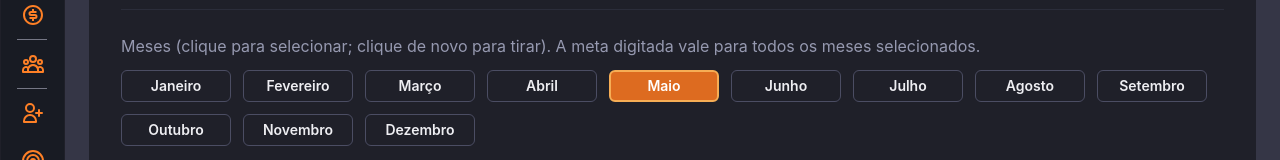
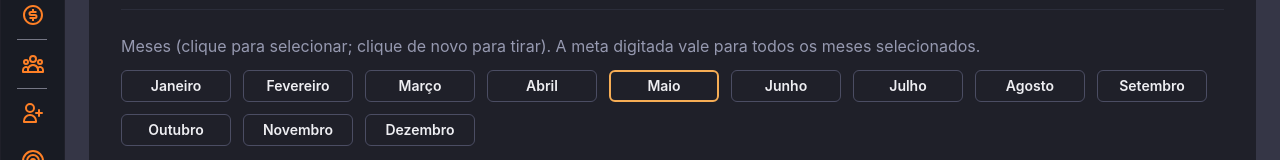
Before and after one commit to andreaalves/ESF-WEB-VALEZA, a React (Create React App) app: page /cadastro/meta in a window 1280 px wide. Shown: the part 304-464 px from the top of the page. Built offline with nearby package versions, Linux system fonts and the light colour scheme; no server answers; sample sign-in values are in the browser's storage.

Commit message:
ajuste metas

```diff
--- a/src/pages/CreateMeta/index.tsx
+++ b/src/pages/CreateMeta/index.tsx
@@ -146,8 +146,10 @@ export const CreateMeta = () => {
   const [vendedoresSel, setVendedoresSel] = useState<string[]>([]);
   const [ano, setAno] = useState(anoAtual);
   // Meses selecionados (clicar alterna). A meta editada vale para todos eles.
+  // Começa VAZIO p/ editar só o mês em foco — evita gravar o valor em vários
+  // meses sem querer (a multi-seleção é opcional, clicando os meses desejados).
   // mesFoco é o mês cujos dados estão sendo exibidos no painel de edição.
-  const [mesesSel, setMesesSel] = useState<number[]>([mesCorrente]);
+  const [mesesSel, setMesesSel] = useState<number[]>([]);
   const [mesFoco, setMesFoco] = useState(mesCorrente);
   const [salvando, setSalvando] = useState(false);
 
@@ -191,7 +193,7 @@ export const CreateMeta = () => {
     const anoQ = Number(q.get('ano'));
     const anoSel = anoQ || anoAtual;
     if (anoQ) setAno(anoQ);
-    setMesesSel([mesCorrente]);
+    setMesesSel([]);
     setMesFoco(mesCorrente);
 
     api
--- a/src/pages/PainelMetas/TrilhaIlhas.tsx
+++ b/src/pages/PainelMetas/TrilhaIlhas.tsx
@@ -315,6 +315,7 @@ export const TrilhaIlhas: React.FC<{
                 <NoMetal cx={cx} cy={cy} d={r} passado={passado} />
               )}
 
+
               {temMeta && !atual && (
                 <div style={{ position: 'absolute', left: cx + r / 2 - 18, top: cy - r / 2 - 6, background: pct >= 100 ? VERDE : corPct(pct), color: '#fff', fontWeight: 900, fontSize: 11, padding: '2px 8px', borderRadius: 8, boxShadow: '0 2px 6px rgba(0,0,0,0.6)', zIndex: 11 }}>
                   {Math.round(pct)}%
```
